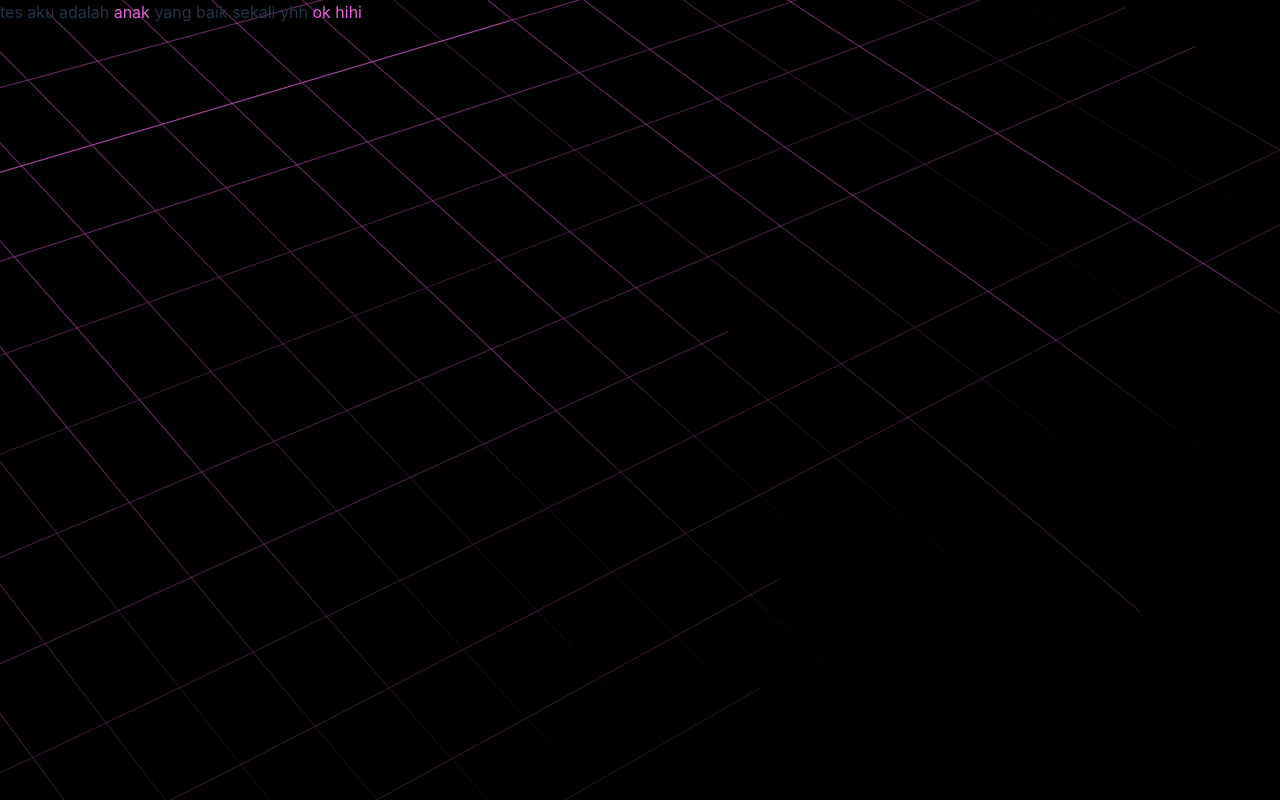
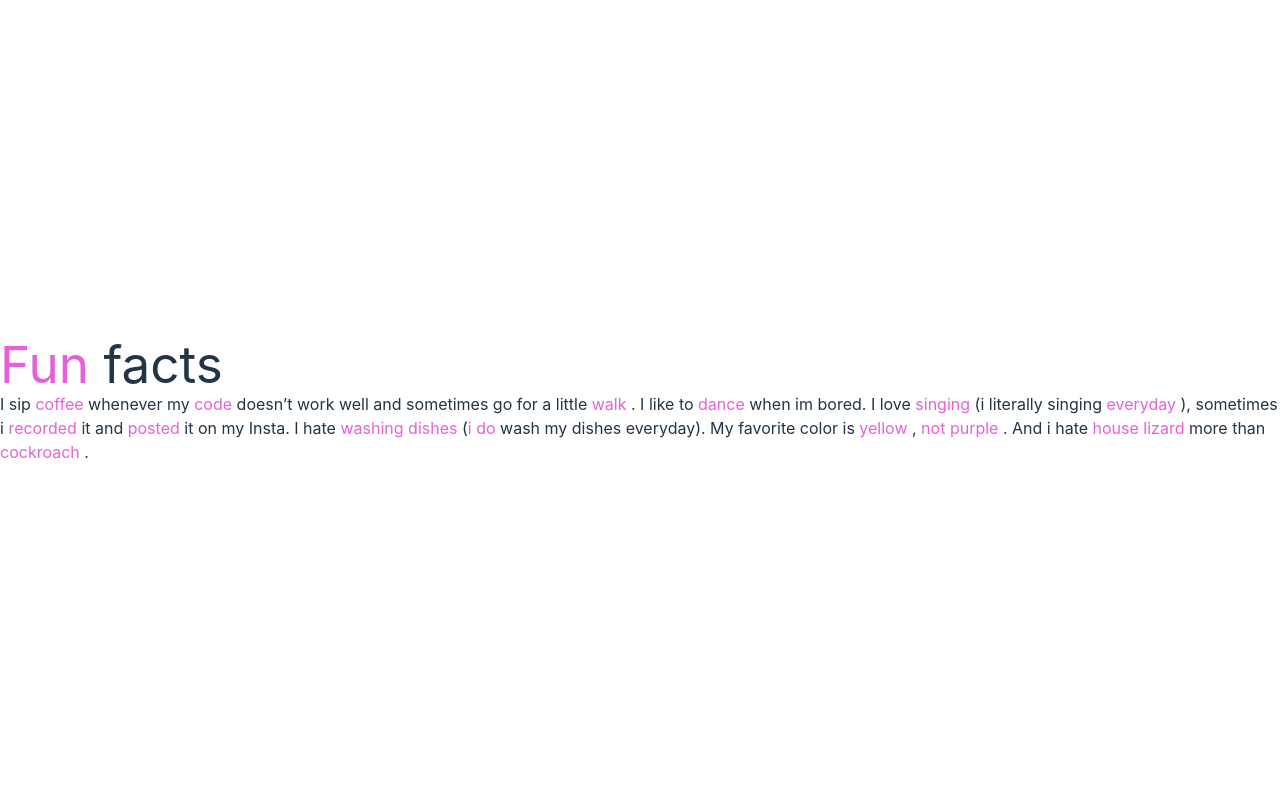
Before and after one commit to Millahh/portfolio-2024, a React (Vite) app: page / in a window 1280 px wide. Built offline with nearby package versions, Linux system fonts and the light colour scheme.

Commit message:
add Intro, About, and FunFacts components

```diff
--- a/src/App.jsx
+++ b/src/App.jsx
@@ -1,13 +1,15 @@
 import { BrowserRouter } from "react-router-dom";
-import { Intro, AutoLoad } from "./components";
+import { Intro, AutoLoad, About, FunFacts } from "./components";
 import { DiceIntro } from "./components/canvas";
 
 function App() {
   return (
     <BrowserRouter>
       {/* <AutoLoad /> */}
-      <Intro/>
+      {/* <Intro/> */}
       {/* <DiceIntro/> */}
+      {/* <About/> */}
+      <FunFacts/>
     </BrowserRouter>
   )
 }
--- a/src/components/About.jsx
+++ b/src/components/About.jsx
@@ -0,0 +1,18 @@
+import T from "./texts/Title";
+
+const About = () => {
+    return(
+        <div className="container">
+            <h1><T>Get to</T> know me</h1>
+            <div className="skills">
+                <p>I start learning Laravel and Bootstrap since 2021 and have built some applications with it. Tracker, youRnoteS, MenITi, To-Gather (link)</p>
+                <p>I’ve recently been interested built front-end web using Tailwind and React. (Tracker, youRnoteS)</p>
+                <p>I recently fell in love with learning Three.js. I implemented Three.js as well as React and Tailwind on this portfolio based on what I've learned so far.</p>
+                <p>I use PostgreSQL and phpMyAdmin for database management, i prefer PostgreSQL for interface, familiarity, performance and scalability.</p>
+                <p>Those are languages, frameworks, and tools that I’m familiar, confident, and have worked with.</p>
+            </div>
+        </div>
+    )
+}
+
+export default About;
--- a/src/components/FunFacts.jsx
+++ b/src/components/FunFacts.jsx
@@ -0,0 +1,13 @@
+import T from "./texts/Title";
+import P from "./texts/Paragraph";
+
+const FunFacts = () => {
+    return(
+        <div className="container">
+            <h1><T>Fun</T> facts</h1>
+            <p>I sip <P>coffee</P> whenever my <P>code</P> doesn’t work well and sometimes go for a little <P>walk</P>. I like to <P>dance</P> when im bored. I love <P>singing</P> (i literally singing <P>everyday</P>), sometimes i <P>recorded</P> it and <P>posted</P> it on my Insta. I hate <P>washing dishes</P> (<P>i do</P> wash my dishes everyday). My favorite color is <P>yellow</P>, <P>not purple</P>. And i hate <P>house lizard</P> more than <P>cockroach</P>.</p>
+        </div>
+    )
+}
+
+export default FunFacts;
--- a/src/components/Intro.jsx
+++ b/src/components/Intro.jsx
@@ -1,30 +1,14 @@
-/* eslint-disable no-unused-vars */
-/* eslint-disable react/prop-types */
-/* eslint-disable react/no-unknown-property */
-import { Suspense } from "react";
-import { Canvas } from "@react-three/fiber";
-import { Physics, RigidBody } from "@react-three/rapier";
-import { Box, OrbitControls} from "@react-three/drei";
-import { Dice } from "./canvas";
-import Loader from "./LoaderProgressBar";
-import { motion } from "framer-motion";
+import T from "./texts/Title";
 import P from "./texts/Paragraph";
 
-const Intro = () => {
-    return (
-        <div className="bg-custom bg-cover min-h-screen w-screen transition-all ease-in-out duration-75"
-            // initial={{ opacity: 0.7, backgroundColor: '#000000' }}
-            // animate={{ opacity: 1, scale: 1 }}
-            // transition={{
-            //     duration: 5,
-            //     delay: 0,
-            //     ease: [0, 0.1, 0.1, 0.1]
-            // }}
-        >
-            <div style={{ width: "100vw", height: "100vh"}}>
-            <p>tes aku adalah <P>anak</P> yang baik sekali yhh <P>ok hihi</P></p>
-            </div>
+const About = () => {
+    return(
+        <div className="container">
+            <h1><T>Hi there</T>, i’m Millah 👋</h1>
+            <h2>Web Developer</h2>
+            <p>I <P>build websites</P> both <P>front-end</P> and <P>back-end</P>. I love to use <P>Frameworks</P> and <P>libraries</P>, they provide best practices that allow me to <P>focus</P> on <P>creativity</P> and <P>innovation</P> more, yet reliable and secure. <P>Laravel</P> is my favorite one, but I’m also strongly interested in learning <P>various frameworks and libraries</P>.  You can <P>swipe right to find it there!</P></p>
         </div>
     )
 }
-export default Intro;
+
+export default About;
--- a/src/components/index.js
+++ b/src/components/index.js
@@ -1,4 +1,6 @@
 import Intro from "./Intro";
 import AutoLoad from "./AutoLoad";
+import About from "./About";
+import FunFacts from "./FunFacts";
 
-export { Intro, AutoLoad };
+export { Intro, AutoLoad, About, FunFacts };
--- a/src/components/texts/Title.jsx
+++ b/src/components/texts/Title.jsx
@@ -1,8 +1,8 @@
 /* eslint-disable react/prop-types */
-const Title = ({ word }) => {
+const Title = (props) => {
     return (
         <>
-            <h2 className="text-primary">{word}</h2>
+            <h2 className="text-primary inline">{props.children}</h2>
         </>
     )
 }
```
